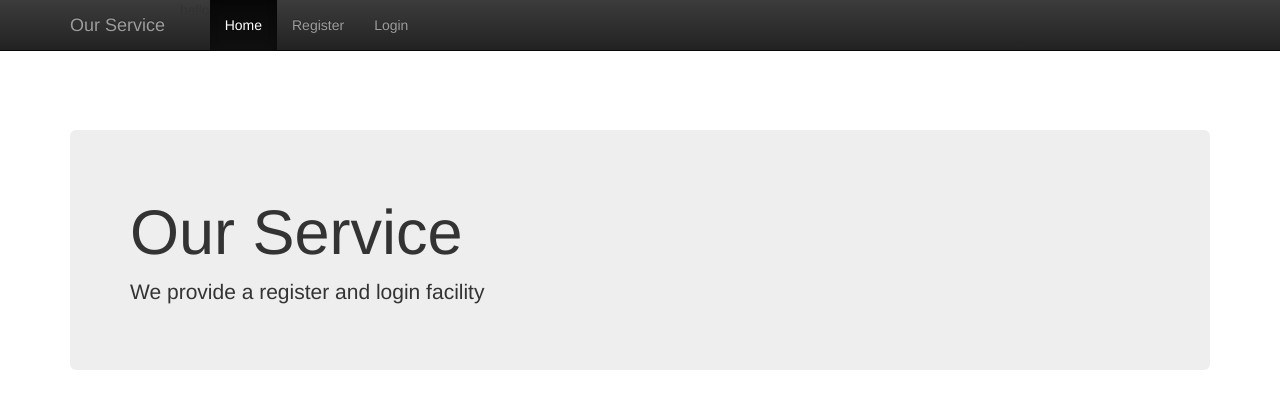
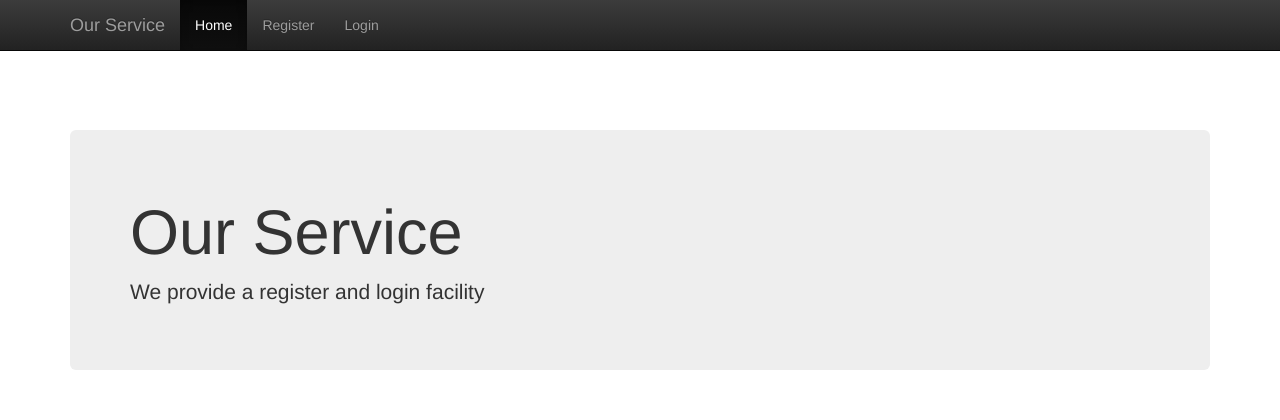
Before and after one commit to simonwoosh/cs290, a PHP site: page /index.php in a window 1280 px wide. Shown: the top 420 px of the page. Run offline with PHP 8.4, Linux system fonts and the light colour scheme; some libraries are stand-ins or nearby versions.

Commit message:
deleted test hello element

```diff
--- a/templates/header.phtml
+++ b/templates/header.phtml
@@ -70,7 +70,6 @@
 
 
             <?php } else { ?>
-            <li>hello</li>
             <li <?php if ($title=="Home") { echo 'class="active"';} ?>><a href="index.php">Home</a></li>
             <li <?php if ($title=="Register") { echo 'class="active"';} ?>><a href="register.php">Register</a></li>
             <li <?php if ($title=="Login") { echo 'class="active"';} ?>><a href="login.php">Login</a></li>
```
